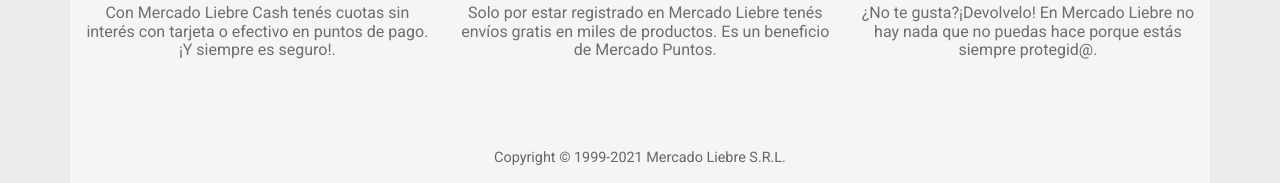
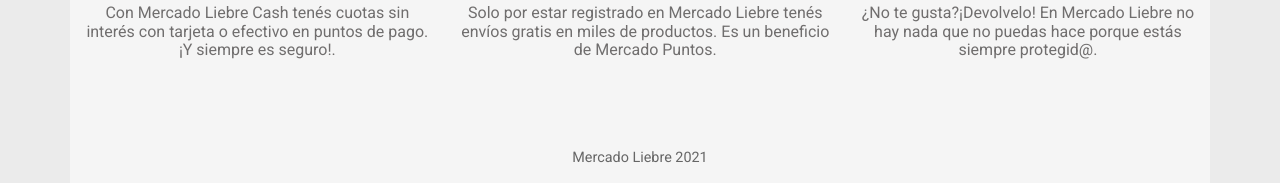
Before and after one commit to dani-goyetche/mercado.liebre, a website: page views/register.html in a window 1280 px wide. Shown: the part 2167-2350 px from the top of the page. Drawn offline with Linux system fonts and the light colour scheme; files that its build step writes are made by us from their sources; files whose address does not match are found by name.

Commit message:
Copyright

```diff
--- a/views/register.html
+++ b/views/register.html
@@ -180,7 +180,7 @@
                 </div>
             </article>
         </section>
-        <p class="copyright">Copyright © 1999-2021 Mercado Liebre S.R.L.</p>
+        <p class="copyright">Mercado Liebre 2021</p>
     </footer>
     </body>
 </html>
```
